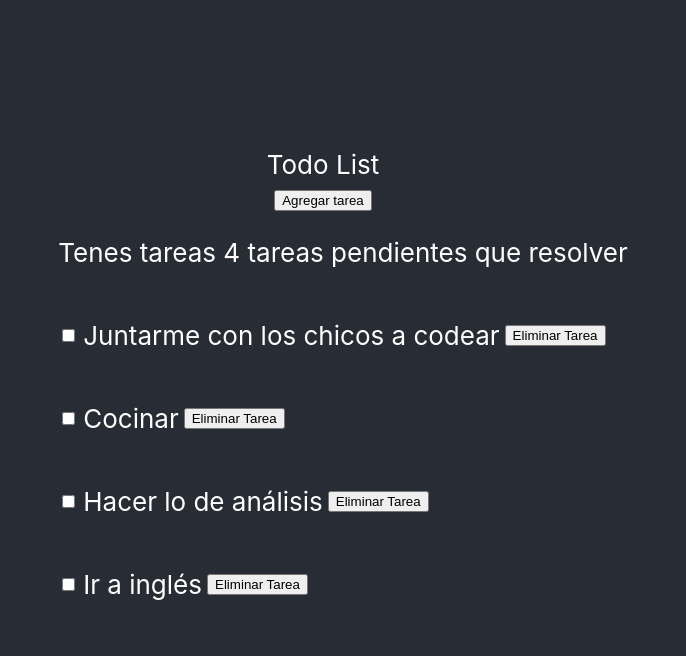
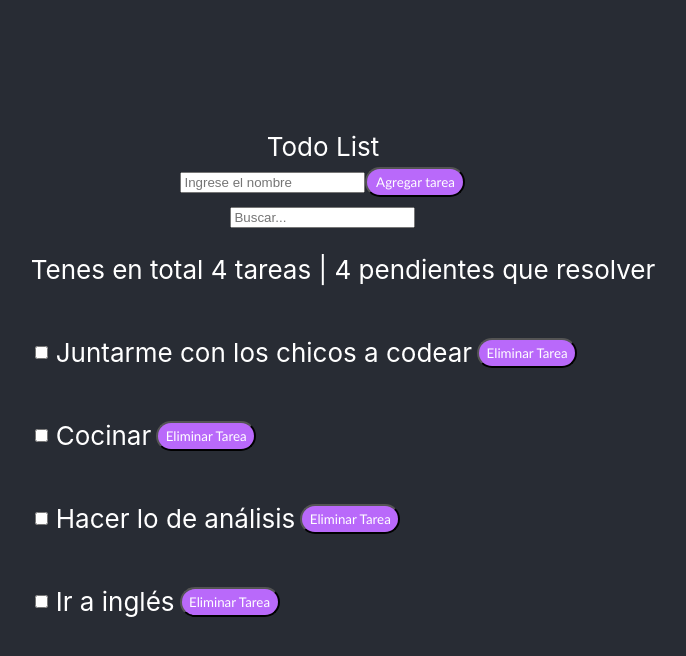
Before and after one commit to MirkoDinamarca/TodoList, a React (Create React App) app: page / in a window 1280 px wide. Shown: the top 656 px of the page, without its empty margins (317-1003 px from the left). Built offline with nearby package versions, Linux system fonts and the light colour scheme.

Commit message:
[UPDATE] Avances con la funcionalidad
Ya se puede completar una tarea, agregar nueva tarea y filtrar tareas a través del buscador.

```diff
--- a/src/Components/Button/Button.jsx
+++ b/src/Components/Button/Button.jsx
@@ -1,8 +1,9 @@
 import "./Button.module.css";
+import style from "./Button.module.css";
 
 const Button = ({ text, onClick }) => {
   return (
-    <button onClick={onClick} className="button">
+    <button onClick={onClick} className={style.Button}>
       {text}
     </button>
   );
--- a/src/Components/Button/Button.module.css
+++ b/src/Components/Button/Button.module.css
@@ -0,0 +1,15 @@
+.Button {
+    padding: 3px;
+    height: 30px;
+    width: 100px;
+    border-radius: 15px;
+    font-family:'Calibri' ;
+    transition-duration: 0.4s;
+    color: white;
+    background-color: rgb(185, 105, 250);
+}
+
+.Button:hover {
+    background-color: rgb(234, 199, 255);
+    color: black;
+  }
--- a/src/Components/Input/Input.jsx
+++ b/src/Components/Input/Input.jsx
@@ -1,9 +1,10 @@
-import React from 'react'
+import "./Input.module.css";
+import style from "./Input.module.css";
 
 const Input = ({search, onChangeHandler}) => {
 
     return (
-        <input type="text" value={search} placeholder='Buscar...' onChange={onChangeHandler} />
+        <input type="text" value={search} onChange={onChangeHandler} />
     )
 }
 
--- /dev/null
+++ b/src/Components/Input/Input.module.css
@@ -0,0 +1,6 @@
+.Input {
+    padding: 5px;
+    height: 24px;
+    width: 100px;
+    background-color: red;
+}
--- a/src/Components/List/List.jsx
+++ b/src/Components/List/List.jsx
@@ -1,15 +1,13 @@
 import Task from '../Task/Task'
-import Input from '../Input/Input'
 
-const List = ({listTasks, onClickHandlerDelete}) => {
+const List = ({filterTasks, cantTasks, onClickHandlerDelete, onClickHandlerCheck}) => {
 
     return (
         <div>
-            {/* <Input value={search} onChangeHandler={onChangeHandler} /> */}
             <ul>
-                {listTasks.length > 0 ? <p>Tenes tareas {listTasks.length} tareas pendientes que resolver</p> : <p>No tenes tareas</p>}
-                {listTasks.map(t => {
-                    return <Task key={t.id} task={t} onClickHandlerDelete={onClickHandlerDelete} />
+                {filterTasks.length > 0 ? <p>Tenes en total {filterTasks.length} tareas | {cantTasks} pendientes que resolver</p> : <p>No tenes tareas</p>}
+                {filterTasks.map(t => {
+                    return <Task key={t.id} task={t} onClickHandlerDelete={onClickHandlerDelete} onClickHandlerCheck={onClickHandlerCheck} />
                 })}
             </ul>
         </div>
--- a/src/Components/Task/Task.jsx
+++ b/src/Components/Task/Task.jsx
@@ -2,12 +2,12 @@ import React from 'react'
 import Button from '../Button/Button'
 import style from './Task.module.css'
 
-const Task = ({task, onClickHandlerDelete}) => {
-  const {id, nombre, descripcion, estado} = task
+const Task = ({task, onClickHandlerDelete, onClickHandlerCheck}) => {
+  const {id, nombre, estado} = task
 
   return (
     <li className={style.task}>
-        <input type="checkbox" />
+        <input type="checkbox" onChange={() => onClickHandlerCheck(task)} />
         <p>{nombre}</p>
         <Button text={'Eliminar Tarea'} onClick={() => onClickHandlerDelete(task.id)}/>
     </li>
--- a/src/Components/Title/Title.jsx
+++ b/src/Components/Title/Title.jsx
@@ -1,8 +1,9 @@
 import React from 'react'
+import style from './Title.module.css'
 
 const Title = () => {
   return (
-    <div>Todo List</div>
+    <div className={style.Title}>Todo List</div>
   )
 }
 
--- a/src/pages/Home/Home.jsx
+++ b/src/pages/Home/Home.jsx
@@ -1,9 +1,9 @@
 import React, { useState } from 'react'
+import Button from '../../Components/Button/Button'
+import List from '../../Components/List/List'
 import Title from '../../Components/Title/Title'
-import List from '../../Components/List/List'
-import Button from '../../Components/Button/Button'
+
 // import { db } from '../../data/db'
-
 
 const Home = () => {
   // Lista de las tareas
@@ -11,69 +11,127 @@ const Home = () => {
     {
       id: 1,
       nombre: 'Juntarme con los chicos a codear',
-      descripcion: 'Hay que terminar la tarea',
       estado: false
     },
     {
       id: 2,
       nombre: 'Cocinar',
-      descripcion: 'Tengo q comer',
       estado: false
     },
     {
       id: 3,
       nombre: 'Hacer lo de análisis',
-      descripcion: 'Hacer lo de caso de usos',
       estado: false
     },
     {
       id: 4,
       nombre: 'Ir a inglés',
-      descripcion: '',
       estado: false
     },
   ]
   const [listTasks, setListTasks] = useState(tasks);
+  const [filterTasks, setFilterTasks] = useState(tasks);
+  const [valueInput1, setValueInput1] = useState('');
+  const [cantTasks, setCantTasks] = useState(checkStateCant);
 
-
-  // const guardarTarea = () => {
-  //   const newTask = {
-  //       nombre: ValueInput1,
-  //       descripcion: ValueInput2,
-  //       estado: false
-  //   };
-  //   setListTasks([...listTasks, newTask]);
-  // };
-
-  const [newTask, setNewTask] = useState({})
+  /**
+   * Cuenta el total de las tareas que vienen desde "BD" de aquellas que tengan el estado en false
+   */
+  function checkStateCant() {
+    let aux = 0;
+    filterTasks.forEach(t => {
+      if (!t.estado) {
+        aux++
+      }
+    });
+    return aux;
+  }
 
   /**
    * Agrega una nueva tarea a lo que es la lista de tareas
    */
   const onClickHandlerAddTask = () => {
+    if (valueInput1 != '') {
       let tarea = {
-      id: 5,
-      nombre: 'Nueva tarea',
-      descripcion: 'Hay que terminar la tarea',
+        id: filterTasks.length + 1,
+        nombre: valueInput1,
         estado: false
       }
+
+      /* CONSULTAR! Por qué al hacer esto funciona bien el asignar la tarea a la lista? */
+      setListTasks([...filterTasks, tarea])
+      setFilterTasks([...filterTasks, tarea])
+
+      /* Pero al hacerlo de esta manera no funciona (También el console.log me sigue figurando que tengo las mismas tareas) */
+      // setListTasks([...listTasks, tarea])
+      // setFilterTasks(listTasks)
+    }
+
+    setValueInput1('')
   };
 
   /**
     * Elimina la tarea y filtra por todas las tareas que queda
     */
   const onClickHandlerDelete = (tarea_id) => {
-    let tasksFilter = listTasks.filter(t => t.id !== tarea_id);
-    setListTasks(tasksFilter)
+    let tasksFilter = filterTasks.filter(t => t.id !== tarea_id);
+    setFilterTasks(tasksFilter)
+    // setCantTasks(filterTasks.length - 1)
   };
 
+  /**
+   * Funcion que cambia el estado de las tareas segun se tilda la checkbox
+   * findIndex()  busca el indice de la tarea
+   */
+  const onClickHandlerCheck = (tarea) => {
+    const taskExist = filterTasks.findIndex((task) => tarea.id == task.id);
+
+    if (taskExist >= 0) {
+      const updateTask = [...filterTasks]
+
+      if (updateTask[taskExist].estado) {
+        updateTask[taskExist].estado = false
+      } else {
+        updateTask[taskExist].estado = true
+      }
+      setFilterTasks(updateTask)
+    }
+
+    let aux = 0;
+    filterTasks.forEach(t => {
+      if (!t.estado) {
+        aux++
+      }
+    });
+    setCantTasks(aux);
+  }
+
+  /**
+   * Busca lo que el usuario tipee en la barra y filtra las tareas
+   */
+  const onChangeSearch = (param) => {
+    if (!param.target.value) {
+      setFilterTasks(listTasks)
+    } else {
+      let tasksFilter = listTasks.filter(t => (t.nombre).toLowerCase().includes((param.target.value).toLowerCase()));
+      setFilterTasks(tasksFilter)
+    }
+  };
 
   return (
     <div>
       <Title />
-      {/* <p>Hay {tasks} disponibles</p> */}
+      {/* Formulario para agregar una tarea */}
+      <section>
+        <input type="text" value={valueInput1} placeholder='Ingrese el nombre' onChange={e => setValueInput1(e.target.value)} />
         <Button text="Agregar tarea" onClick={onClickHandlerAddTask} />
-      <List listTasks={listTasks} onClickHandlerDelete={onClickHandlerDelete} />
+      </section>
+
+      {/* Input para buscar las tareas */}
+      <input type="text" placeholder='Buscar...' onChange={onChangeSearch} />
+
+      {/* Lista de tareas */}
+      <List filterTasks={filterTasks} cantTasks={cantTasks} onClickHandlerDelete={onClickHandlerDelete} onClickHandlerCheck={onClickHandlerCheck} />
     </div>
   )
 }
```
Also changed, not shown: 1 other file (tests, documents, lock files or other folders). Lines whose indentation alone changed are shown as unchanged.
